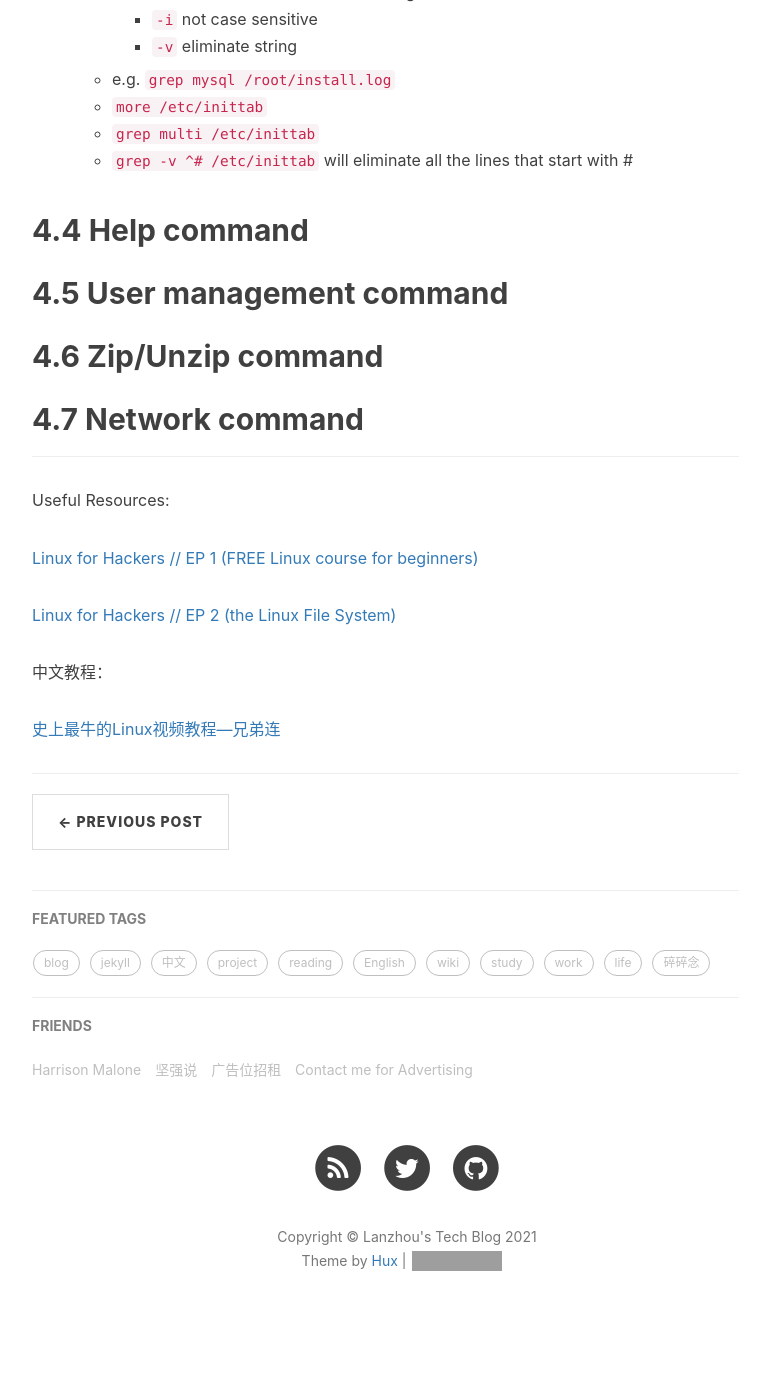
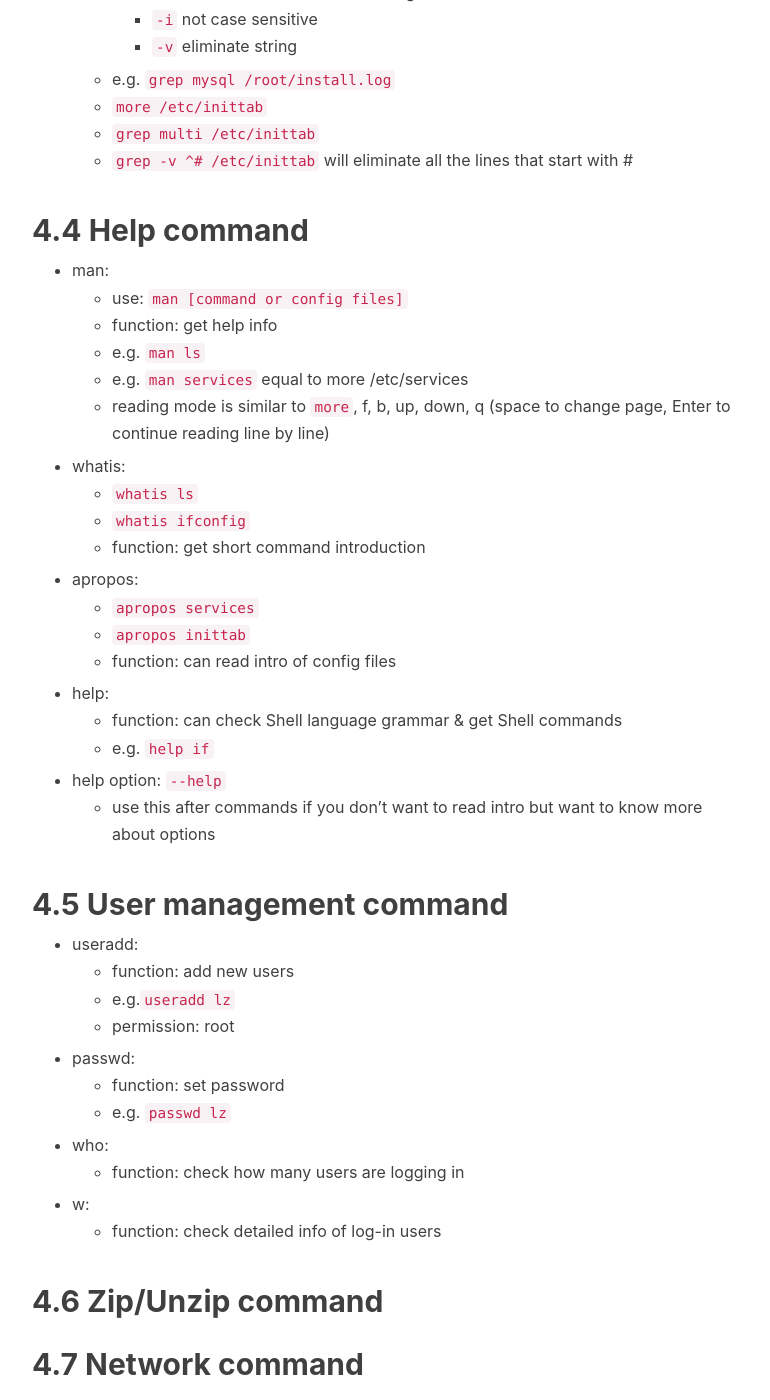
Before and after one commit to Lanzhou-J/Lanzhou-J.github.io, a Jekyll site: the page built from _posts/2021-11-22-DevOps-01-Linux.md, in a window 1280 px wide and 1400 px high, scrolled down 9164 px. Shown: the whole window, without its empty margins (233-1003 px from the left). Built offline with Jekyll 4.4.1, drawn with Linux system fonts in a browser that asks for light colours; nearby versions of some CDN libraries; comment, search, counter and statistics services are not loaded; before the commit the page ends 10529 px from its top, so only the background shows below that; grey boxes are pictures that could not be loaded.

Commit message:
add help commands

```diff
--- a/_posts/2021-11-22-DevOps-01-Linux.md
+++ b/_posts/2021-11-22-DevOps-01-Linux.md
@@ -306,8 +306,45 @@ Linux Principles
   - `grep -v ^# /etc/inittab` will eliminate all the lines that start with #
 
 ## 4.4 Help command
+- man:
+  - use: `man [command or config files]`
+  - function: get help info
+  - e.g. `man ls`
+  - e.g. `man services` equal to more /etc/services
+  - reading mode is similar to `more`, f, b, up, down, q (space to change page, Enter to continue reading line by line)
+
+- whatis:
+  - `whatis ls`
+  - `whatis ifconfig`
+  - function: get short command introduction
+
+- apropos:
+  - `apropos services`
+  - `apropos inittab`
+  - function: can read intro of config files
+
+- help:
+  - function: can check Shell language grammar & get Shell commands
+  - e.g. `help if`
+
+- help option: `--help`
+  - use this after commands if you don't want to read intro but want to know more about options
 
 ## 4.5 User management command
+- useradd:
+  - function: add new users
+  - e.g.`useradd lz`
+  - permission: root
+
+- passwd:
+  - function: set password
+  - e.g. `passwd lz`
+
+- who:
+  - function: check how many users are logging in
+
+- w:
+  - function: check detailed info of log-in users
 
 ## 4.6 Zip/Unzip command
 
```
